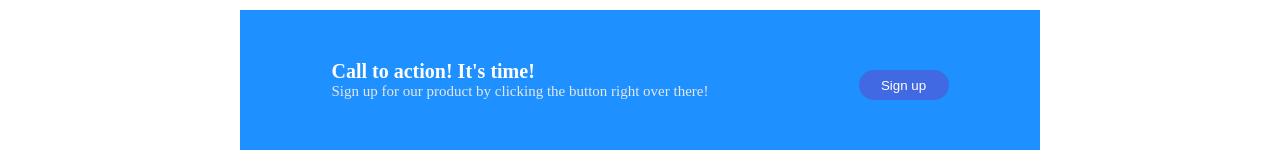
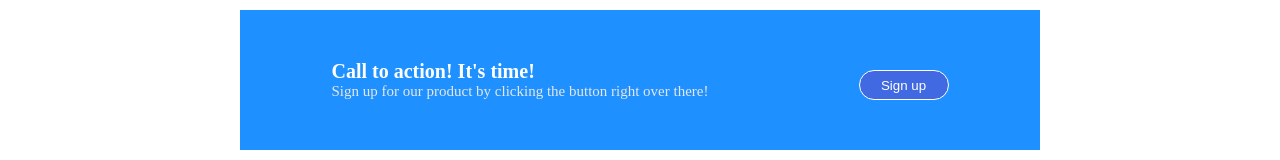
Before and after one commit to awrongcloud/landing_page, a plain HTML site: page index.html in a window 1280 px wide. Shown: the part 1113-1273 px from the top of the page. Drawn offline with Linux system fonts and the light colour scheme.

Commit message:
Added white border to signup button

```diff
--- a/style.css
+++ b/style.css
@@ -167,7 +167,7 @@ button{
 }
 
 .signup-button{
-    border: white;
+    border-color: white;
 }
 
 
```
